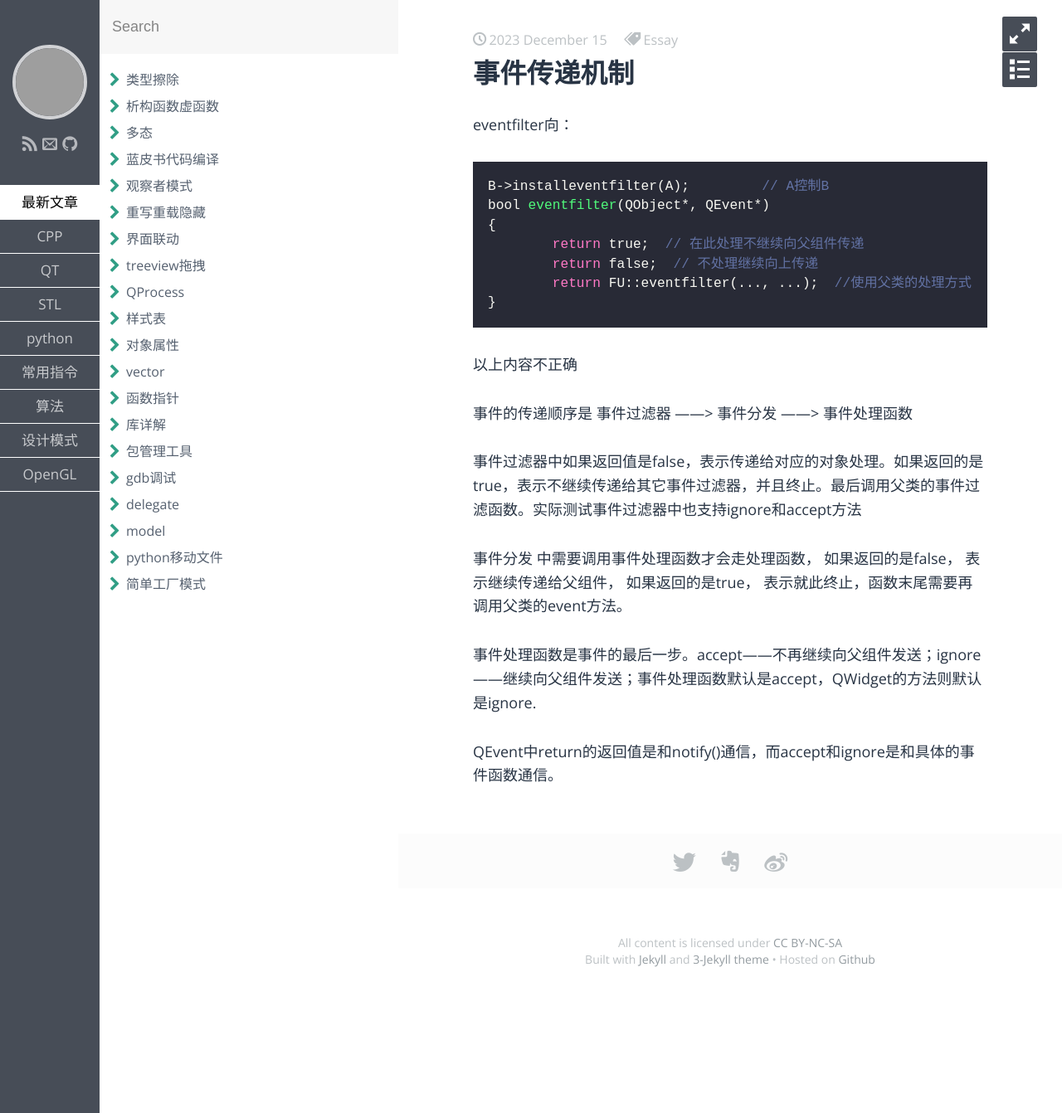
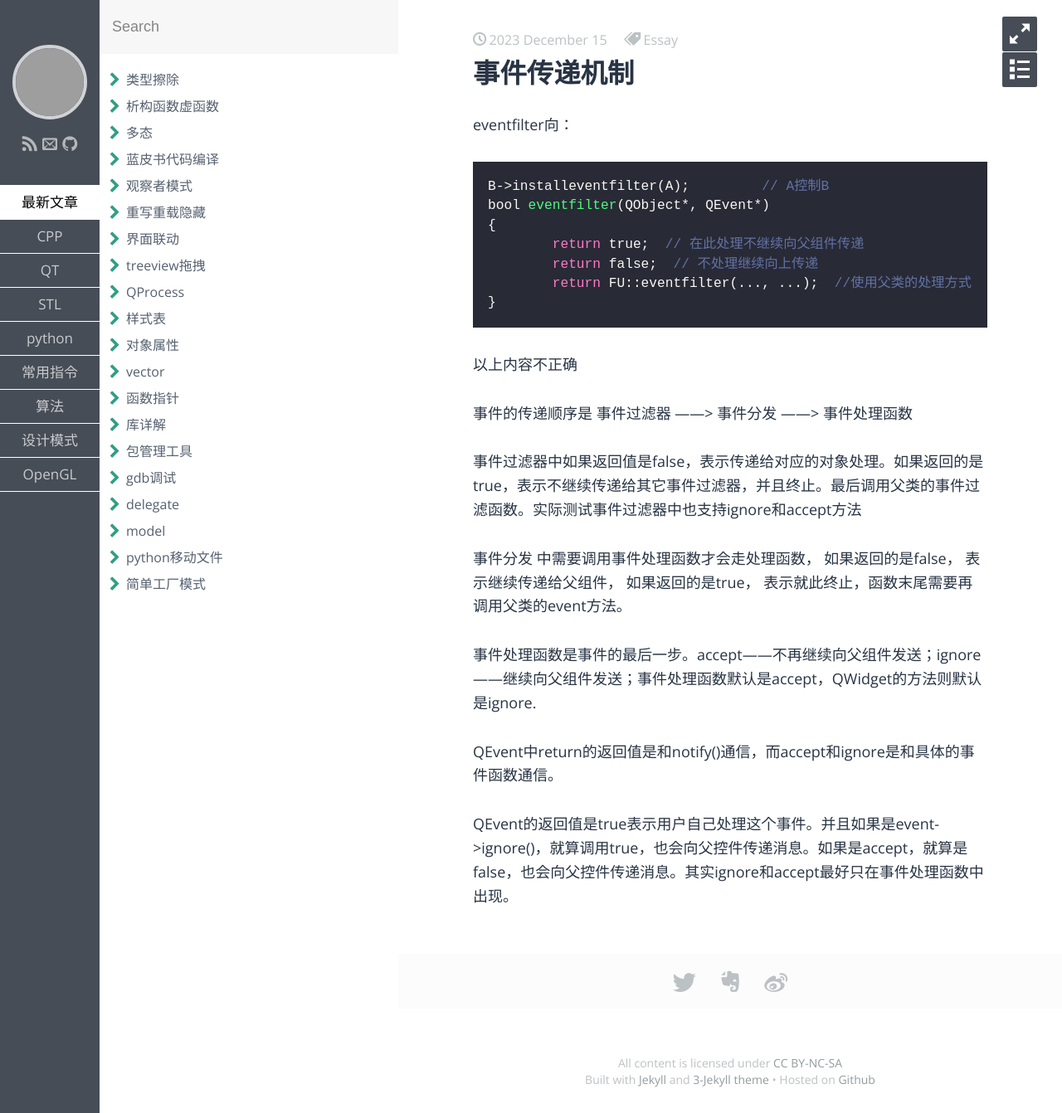
Before and after one commit to aliangaaa/aliangaaa.github.io, a Jekyll site: the page built from _posts/QT/2023-12-15-事件传递机制.md, in a window 1280 px wide. Shown: the whole page at 83% size. Built offline with Jekyll 4.4.1, drawn with Linux system fonts in a browser that asks for light colours; some web fonts are replaced; grey boxes are pictures that could not be loaded.

Commit message:
Update 2023-12-15-事件传递机制.md

```diff
--- a/_posts/QT/2023-12-15-事件传递机制.md
+++ b/_posts/QT/2023-12-15-事件传递机制.md
@@ -30,3 +30,5 @@ bool eventfilter(QObject*, QEvent*)
 事件处理函数是事件的最后一步。accept——不再继续向父组件发送；ignore——继续向父组件发送；事件处理函数默认是accept，QWidget的方法则默认是ignore.
 
 QEvent中return的返回值是和notify()通信，而accept和ignore是和具体的事件函数通信。
+
+QEvent的返回值是true表示用户自己处理这个事件。并且如果是event->ignore()，就算调用true，也会向父控件传递消息。如果是accept，就算是false，也会向父控件传递消息。其实ignore和accept最好只在事件处理函数中出现。
```
